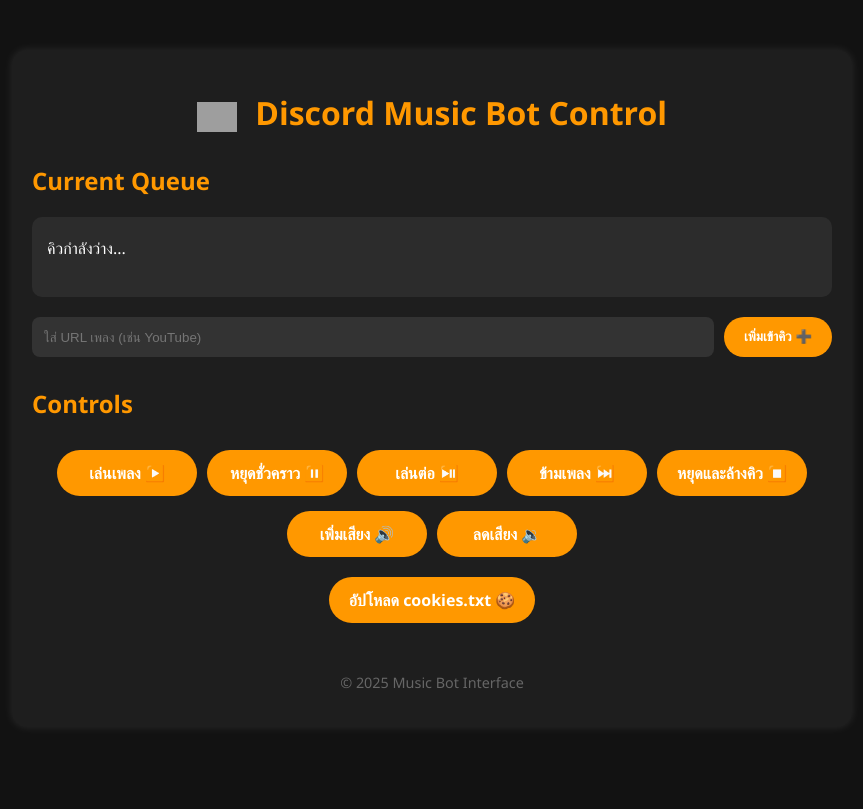
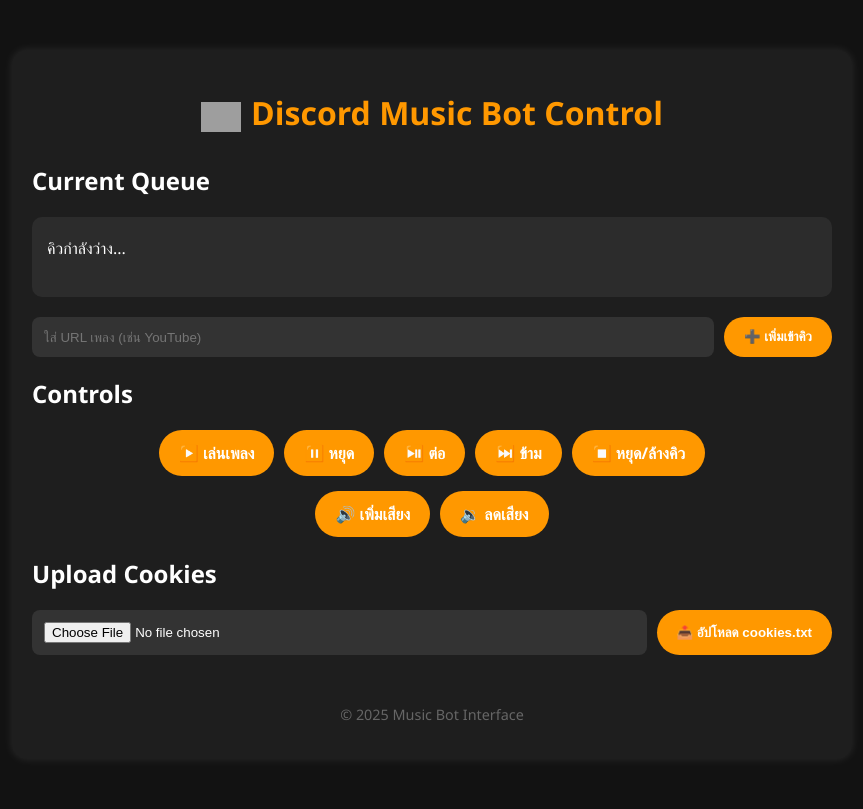
Before and after one commit to punpunkzc2729/discord_poke, a Flask app: page / in a window 1280 px wide. Shown: the whole page, without its empty margins (208-1071 px from the left). Before the commit the page ends 689 px from the top, so only its background shows below. Run offline with Flask 3, Linux system fonts and the light colour scheme; parts of the project's set-up code (start-up, migrations or seed data) failed here and were passed over; grey boxes are pictures that could not be loaded.

Commit message:
Refactor cookie upload handling and improve UI; ensure libopus is loaded for audio functionality

```diff
--- a/main.py
+++ b/main.py
@@ -9,6 +9,7 @@ import threading
 import logging
 from dotenv import load_dotenv
 load_dotenv()
+import discord.opus
 
 TOKEN = os.getenv("DISCORD_TOKEN")
 
@@ -214,22 +215,16 @@ def volume_down():
     logging.info(f"Volume down: {volume}")
     return redirect("/")
 
-@app.route("/upload_cookies", methods=["GET", "POST"])
+@app.route("/upload_cookies", methods=["POST"])
 def upload_cookies():
-    if request.method == "POST":
-        if 'file' not in request.files:
-            return '❌ ไม่พบไฟล์ที่อัปโหลด'
-        file = request.files['file']
-        if file.filename == '':
-            return '❌ ยังไม่ได้เลือกไฟล์'
-        if file and file.filename == 'cookies.txt':
-            file.save(os.path.join(app.root_path, 'cookies.txt'))
-            logging.info("✅ อัปโหลด cookies.txt ใหม่เรียบร้อยแล้ว")
-            return redirect(url_for("index"))
-        else:
-            return '❌ อัปโหลดได้เฉพาะ cookies.txt เท่านั้น'
+    if 'cookies_file' not in request.files:
+        return "No file uploaded", 400
+    file = request.files['cookies_file']
+    if file.filename == '':
+        return "No selected file", 400
+    file.save("cookies.txt")
+    return redirect("/")
 
-    return render_template("upload_cookies.html")
 
 
 
@@ -243,4 +238,7 @@ if __name__ == "__main__":
 if not discord.opus.is_loaded():
     discord.opus.load_opus('libopus.so')
 
+if not discord.opus.is_loaded():
+    discord.opus.load_opus('libopus.so')
+
 bot.run(TOKEN)
--- a/static/style.css
+++ b/static/style.css
@@ -21,10 +21,6 @@ h1 {
     color: #FF9800;
 }
 
-h2 {
-    color: #FF9800;
-}
-
 .queue {
     margin: 20px 0;
     padding: 15px;
@@ -42,7 +38,7 @@ form {
     display: flex;
     gap: 10px;
     margin-top: 20px;
-    margin-bottom: 30px;
+    flex-wrap: wrap;
 }
 
 input[type="text"], input[type="file"] {
@@ -64,7 +60,6 @@ button, .button {
     cursor: pointer;
     transition: all 0.3s ease;
     text-decoration: none;
-    display: inline-block;
     text-align: center;
 }
 
@@ -78,12 +73,7 @@ button:hover, .button:hover {
     flex-wrap: wrap;
     gap: 10px;
     justify-content: center;
-    margin-top: 30px;
-}
-
-a.button {
-    text-align: center;
-    min-width: 100px;
+    margin-top: 20px;
 }
 
 .footer {
@@ -104,11 +94,7 @@ a.button {
     }
 
     .button, button {
-        width: 80%;
+        width: 100%;
         margin-bottom: 10px;
     }
-
-    .controls .button:last-child {
-        margin-bottom: 0;
-    }
 }
--- a/templates/index.html
+++ b/templates/index.html
@@ -9,13 +9,10 @@
 </head>
 <body>
 <div class="container">
-        <h1>
-            <img src="https://cdn-icons-png.flaticon.com/512/2907/2907150.png" alt="Bot Icon" style="width: 40px; vertical-align: middle; margin-right: 10px;">
-            Discord Music Bot Control
-        </h1>
+    <h1><img src="https://cdn-icons-png.flaticon.com/512/2907/2907150.png" style="width:40px; vertical-align:middle; margin-right:10px;">Discord Music Bot Control</h1>
 
     <h2>Current Queue</h2>
-        <div class="queue" id="queueDisplay">
+    <div class="queue">
         {% if queue %}
             {% for item in queue %}
                 <p>{{ loop.index }}. {{ item }}</p>
@@ -26,30 +23,31 @@
     </div>
 
     <form action="{{ url_for('add') }}" method="POST">
-            <input type="text" name="url" placeholder="ใส่ URL เพลง (เช่น YouTube)" required aria-label="Music URL">
-            <button type="submit">เพิ่มเข้าคิว <span role="img" aria-label="plus">➕</span></button>
+        <input type="text" name="url" placeholder="ใส่ URL เพลง (เช่น YouTube)" required>
+        <button type="submit">➕ เพิ่มเข้าคิว</button>
     </form>
 
     <h2>Controls</h2>
     <div class="controls">
-            <a href="{{ url_for('play_web') }}" class="button">เล่นเพลง ▶️</a>
-            <a href="{{ url_for('pause_web') }}" class="button">หยุดชั่วคราว ⏸️</a>
-            <a href="{{ url_for('resume_web') }}" class="button">เล่นต่อ ⏯️</a>
-            <a href="{{ url_for('skip_web') }}" class="button">ข้ามเพลง ⏭️</a>
-            <a href="{{ url_for('stop_web') }}" class="button">หยุดและล้างคิว ⏹️</a>
+        <a href="{{ url_for('play_web') }}" class="button">▶️ เล่นเพลง</a>
+        <a href="{{ url_for('pause_web') }}" class="button">⏸️ หยุด</a>
+        <a href="{{ url_for('resume_web') }}" class="button">⏯️ ต่อ</a>
+        <a href="{{ url_for('skip_web') }}" class="button">⏭️ ข้าม</a>
+        <a href="{{ url_for('stop_web') }}" class="button">⏹️ หยุด/ล้างคิว</a>
+    </div>
+    <div class="controls" style="margin-top:15px;">
+        <a href="{{ url_for('volume_up') }}" class="button">🔊 เพิ่มเสียง</a>
+        <a href="{{ url_for('volume_down') }}" class="button">🔉 ลดเสียง</a>
     </div>
 
-        <div class="controls" style="margin-top: 15px;">
-            <a href="{{ url_for('volume_up') }}" class="button">เพิ่มเสียง 🔊</a>
-            <a href="{{ url_for('volume_down') }}" class="button">ลดเสียง 🔉</a>
-        </div>
-
-        <div class="controls" style="margin-top: 20px;">
-            <a href="{{ url_for('upload_cookies') }}" class="button">อัปโหลด cookies.txt 🍪</a>
-        </div>
+    <h2>Upload Cookies</h2>
+    <form action="{{ url_for('upload_cookies') }}" method="POST" enctype="multipart/form-data">
+        <input type="file" name="cookies_file" accept=".txt" required>
+        <button type="submit">📤 อัปโหลด cookies.txt</button>
+    </form>
 
     <div class="footer">
-            <p>&copy; {{ 2025 }} Music Bot Interface</p>
+        <p>&copy; 2025 Music Bot Interface</p>
     </div>
 </div>
 </body>
```
Also changed, not shown: 1 other file. Lines whose indentation alone changed are shown as unchanged.
